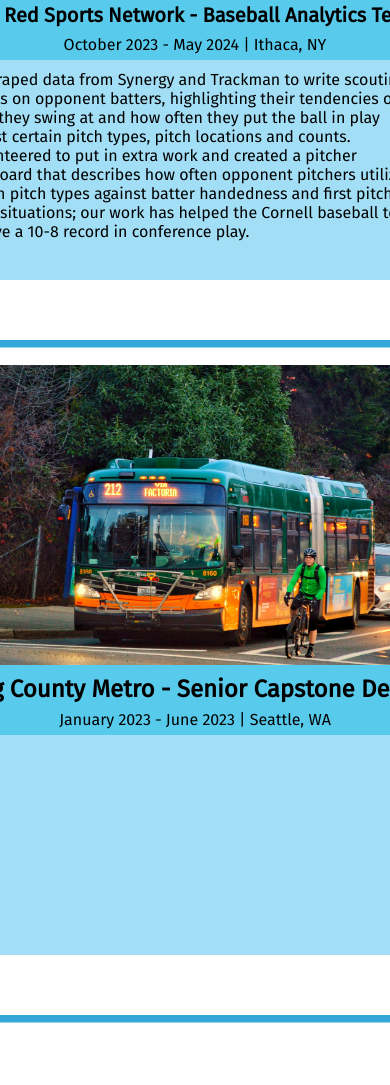
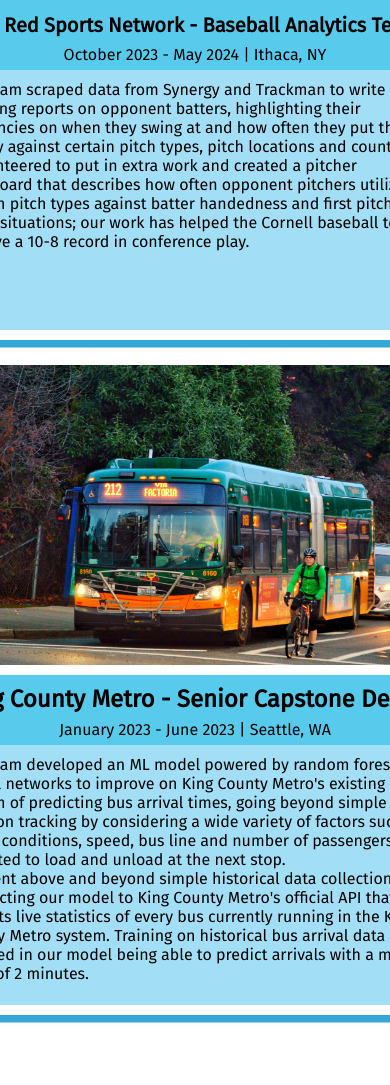
Before and after one commit to j-minahn/j-minahn.github.io, a plain HTML site: page index.html in a window 390 px wide. Shown: the part 2810-3895 px from the top of the page. Drawn offline with Linux system fonts and the light colour scheme.

Commit message:
Almost done now!

```diff
--- a/index.html
+++ b/index.html
@@ -72,7 +72,7 @@
                             <span class="place">November 2023 - May 2024 | Modesto, CA</span>
                         </p>
                         <p class="desc">
-                            We developed a k-means clustering model that assigns customers to clusters
+                            The team developed a k-means clustering model that assigns customers to clusters
                             based on their historical purchasing habits to help the marketing managers
                             of some of E&J Gallo Winery's best-selling brands determine how to advertise
                             to their customers for effective customer retention.
@@ -81,9 +81,6 @@
                             brands-- Barefoot, High Noon and New Amsterdam-- in order to show that the
                             model is able to output unique, "personalized" customer cluster
                             assignments to cater to each brand.
-                        </p>
-                        <p class="links">
-
                         </p>
                     </span>
                 </div>
@@ -97,19 +94,15 @@
                             <span class="place">October 2023 - May 2024 | Ithaca, NY</span>
                         </p>
                         <p class="desc">
-                            We scraped data from Synergy and Trackman to write scouting reports on
+                            The team scraped data from Synergy and Trackman to write scouting reports on
                             opponent batters, highlighting their tendencies on when they swing at
                             and how often they put the ball in play against certain pitch types,
                             pitch locations and counts.
                             <br>
-                            I volunteered to put in extra work and
-                            created a pitcher dashboard that describes how often opponent pitchers
-                            utilize certain pitch types against batter handedness and first pitch/2
-                            strike situations; our work has helped the Cornell baseball team achieve
-                            a 10-8 record in conference play.
-                        </p>
-                        <p class="links">
-
+                            I volunteered to put in extra work and created a pitcher dashboard that
+                            describes how often opponent pitchers utilize certain pitch types against
+                            batter handedness and first pitch/2 strike situations; our work has helped
+                            the Cornell baseball team achieve a 10-8 record in conference play.
                         </p>
                     </span>
                 </div>
@@ -121,10 +114,17 @@
                             <br>
                             <span class="place">January 2023 - June 2023 | Seattle, WA</span></p>
                         <p class="desc">
-
-                        </p>
-                        <p class="links">
-
+                            The team developed an ML model powered by random forest and neural networks
+                            to improve on King County Metro's existing linear system of predicting bus
+                            arrival times, going beyond simple bus location tracking by considering a
+                            wide variety of factors such as traffic conditions, speed, bus line and
+                            number of passengers expected to load and unload at the next stop.
+                            <br>
+                            We went above and beyond simple historical data collection by connecting
+                            our model to King County Metro's official API that outputs live statistics
+                            of every bus currently running in the King County Metro system. Training on
+                            historical bus arrival data has resulted in our model being able to predict
+                            arrivals with a mean error of 2 minutes.
                         </p>
                     </span>
                 </div>
@@ -134,12 +134,10 @@
         <section id="contact-info">
             <header>Contact Info</header>
                 <div class="contacts">
-                    <!-- LinkedIn -->
-                    <a href="https://www.linkedin.com/in/jminahn/">
+                    <a class="square" href="https://www.linkedin.com/in/jminahn/">
                         <img src="images/linkedin.png"></img>
                     </a>
-                    <!-- Email -->
-                    <a href="mailto:jungminahn02@gmail.com">
+                    <a class="circle" href="mailto:jungminahn02@gmail.com">
                         <img src="images/email.png"></img>
                     </a>
                 </div>
--- a/styles.css
+++ b/styles.css
@@ -45,19 +45,29 @@ nav > header {
 
 /* Create glowing effect when selecting link */
 @keyframes select {
-    0%   {box-shadow: 0 0 5px 5px var(--main);}
-    25%  {box-shadow: 0 0 5px 7.5px var(--main);}
-    50%  {box-shadow: 0 0 5px 10px var(--main);}
-    75%  {box-shadow: 0 0 5px 12.5px var(--main);}
-    100% {box-shadow: 0 0 5px 15px var(--main);}
+    0%   {border-radius: 5%;
+          box-shadow: 0 0 5px 5px var(--main);}
+    25%  {border-radius: 5%;
+          box-shadow: 0 0 5px 7.5px var(--main);}
+    50%  {border-radius: 5%;
+          box-shadow: 0 0 5px 10px var(--main);}
+    75%  {border-radius: 5%;
+         box-shadow: 0 0 5px 12.5px var(--main);}
+    100% {border-radius: 5%;
+          box-shadow: 0 0 5px 15px var(--main);}
 }
 
-@keyframes select2 {
-    0%   {box-shadow: 0 0 5px 5px var(--main);}
-    25%  {box-shadow: 0 0 5px 7.5px var(--main);}
-    50%  {box-shadow: 0 0 5px 10px var(--main);}
-    75%  {box-shadow: 0 0 5px 12.5px var(--main);}
-    100% {box-shadow: 0 0 5px 15px var(--main);}
+@keyframes select3 {
+    0%   {border-radius: 50%;
+          box-shadow: 0 0 5px 5px var(--main);}
+    25%  {border-radius: 50%;
+          box-shadow: 0 0 5px 7.5px var(--main);}
+    50%  {border-radius: 50%;
+          box-shadow: 0 0 5px 10px var(--main);}
+    75%  {border-radius: 50%;
+          box-shadow: 0 0 5px 12.5px var(--main);}
+    100% {border-radius: 50%;
+          box-shadow: 0 0 5px 15px var(--main);}
 }
 
 nav > .links > a {
@@ -159,20 +169,11 @@ div#profile > img {
 
 .project-desc > .desc {
     width: 580px;
-    height: 190px;
+    height: 230px;
     background-color: var(--light);
     padding: 10px 10px;
     margin: 0;
     font-size: 16px;
-}
-
-.project-desc > .links {
-    font-size: 14px;
-    width: 580px;
-    height: 20px;
-    background-color: #fff;
-    padding: 10px 10px;
-    margin: 0;
 }
 
 .title {
@@ -191,8 +192,13 @@ div#profile > img {
     margin: 0 30px;
 }
 
-.contacts > a > img:hover {
+.contacts > .square > img:hover {
     animation-name: select2;
+    animation-duration: 100ms;
+}
+
+.contacts > .circle > img:hover {
+    animation-name: select3;
     animation-duration: 100ms;
 }
 
@@ -249,18 +255,9 @@ div#profile > img {
     }
 
     .project-desc > .desc {
-        height: 200px;
+        height: 240px;
         width: 480px;
         background-color: var(--light);
-        padding: 10px 10px;
-        margin: 0;
-    }
-
-    .project-desc > .links {
-        font-size: 14px;
-        height: 40px;
-        width: 480px;
-        background-color: #fff;
         padding: 10px 10px;
         margin: 0;
     }
```
